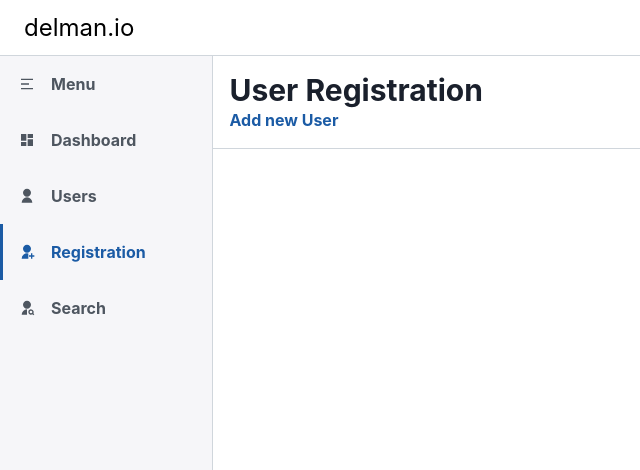
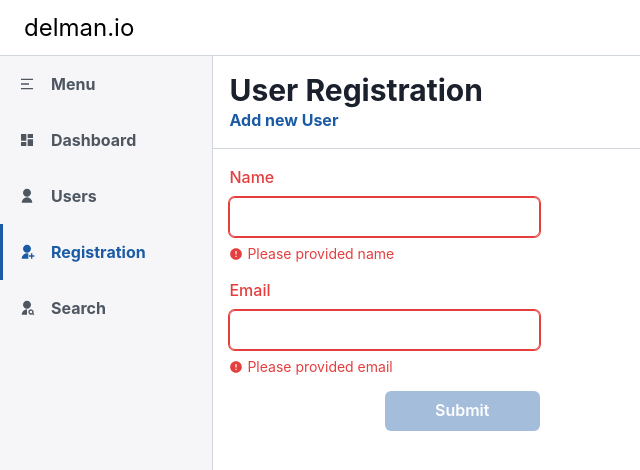
Before and after one commit to ar1fbudiman/sales-app, a Next.js app: page /registration in a window 1280 px wide. Shown: the top 470 px of the page, without its empty margins (0-640 px from the left). Built offline with nearby package versions, Linux system fonts and the light colour scheme.

Commit message:
done add user, validation form, toast

```diff
--- /dev/null
+++ b/components/MyToast.js
@@ -0,0 +1,11 @@
+import { Box } from "@chakra-ui/react";
+
+const MyToast = () => {
+  return (
+    <Box color="white" p={3} bg="blue.500">
+      Hello World
+    </Box>
+  );
+};
+
+export default MyToast;
--- a/package.json
+++ b/package.json
@@ -13,6 +13,8 @@
     "@chakra-ui/react": "^2.2.1",
     "@emotion/react": "^11",
     "@emotion/styled": "^11",
+    "@redux-devtools/extension": "^3.2.2",
+    "axios": "^0.27.2",
     "framer-motion": "^6",
     "next": "12.1.6",
     "react": "18.1.0",
@@ -21,7 +23,8 @@
     "react-query": "^3.39.1",
     "react-redux": "^8.0.2",
     "react-window": "^1.8.7",
-    "redux": "^4.2.0"
+    "redux": "^4.2.0",
+    "redux-thunk": "^2.4.1"
   },
   "devDependencies": {
     "eslint": "8.17.0",
--- a/pages/_app.js
+++ b/pages/_app.js
@@ -1,10 +1,15 @@
 import { ChakraProvider } from "@chakra-ui/react";
+import { useState } from "react";
+import { Provider } from "react-redux";
+import store from "../redux/store";
 
 function MyApp({ Component, pageProps }) {
   return (
-    <ChakraProvider>
-      <Component {...pageProps} />
-    </ChakraProvider>
+    <Provider store={store}>
+      <ChakraProvider>
+        <Component {...pageProps} />
+      </ChakraProvider>
+    </Provider>
   );
 }
 
--- a/pages/registration.js
+++ b/pages/registration.js
@@ -1,12 +1,124 @@
+import {
+  Button,
+  Flex,
+  FormControl,
+  FormErrorMessage,
+  FormHelperText,
+  FormLabel,
+  Icon,
+  Input,
+  useToast,
+} from "@chakra-ui/react";
+import { useRouter } from "next/router";
+import { useEffect, useState } from "react";
+import { RiErrorWarningFill, RiInformationFill } from "react-icons/ri";
+import { useDispatch, useSelector } from "react-redux";
 import MainLayout from "../components/MainLayout";
+import MyToast from "../components/MyToast";
+import {
+  actionCreate,
+  actionReset,
+} from "../redux/actions/registration.action";
 
 const Registration = () => {
+  const dispatch = useDispatch();
+  const { registrationSuccess, registrationFailed, registrationLoading } =
+    useSelector((state) => state.registration);
+  const toast = useToast();
+  const router = useRouter();
+  const [name, setName] = useState("");
+  const [email, setEmail] = useState("");
+  useEffect(() => {
+    if (registrationSuccess) {
+      toast({
+        title: `User created`,
+        variant: "left-accent",
+        status: "success",
+        isClosable: true,
+        position: "top-right",
+      });
+      router.push("/users");
+    }
+
+    if (registrationFailed) {
+      toast({
+        title: `Email already exists`,
+        variant: "left-accent",
+        status: "error",
+        isClosable: true,
+        position: "top-right",
+      });
+    }
+
+    return () => dispatch(actionReset());
+  }, [dispatch, router, toast, registrationFailed, registrationSuccess]);
+
+  const regex = /^[^\s@]+@[^\s@]+\.[^\s@]{2,}$/i;
+  const isErrorName = name === "";
+  const isErrorEmail = !regex.test(email);
+
+  const handleSubmit = () => {
+    const data = {
+      name: name,
+      email: email,
+    };
+    dispatch(actionCreate(data));
+  };
   return (
     <MainLayout
       active="registration"
       title="User Registration"
       desc="Add new User"
-    ></MainLayout>
+    >
+      <Flex flexDirection={"column"} width={"30%"}>
+        <FormControl isInvalid={isErrorName}>
+          <FormLabel htmlFor="name" color={isErrorName ? "#E53E3E" : "#000"}>
+            Name
+          </FormLabel>
+          <Input
+            id="name"
+            type="text"
+            value={name}
+            onChange={(e) => setName(e.target.value)}
+          />
+          {isErrorName ? (
+            <FormErrorMessage>
+              <Icon as={RiErrorWarningFill} color="currentcolor" /> &nbsp;Please
+              provided name
+            </FormErrorMessage>
+          ) : null}
+        </FormControl>
+        <FormControl isInvalid={isErrorEmail} marginTop={4}>
+          <FormLabel htmlFor="email" color={isErrorEmail ? "#E53E3E" : "#000"}>
+            Email
+          </FormLabel>
+          <Input
+            id="email"
+            type="email"
+            value={email}
+            onChange={(e) => setEmail(e.target.value)}
+          />
+          {isErrorEmail ? (
+            <FormErrorMessage>
+              <Icon as={RiErrorWarningFill} color="currentcolor" /> &nbsp;Please
+              provided email
+            </FormErrorMessage>
+          ) : null}
+        </FormControl>
+        <Button
+          alignSelf={"flex-end"}
+          width={"50%"}
+          marginTop={4}
+          colorScheme="teal"
+          size="md"
+          background={"#1B5BA5"}
+          isDisabled={isErrorEmail || isErrorName}
+          onClick={() => handleSubmit()}
+        >
+          Submit
+        </Button>
+      </Flex>
+    </MainLayout>
   );
 };
 
--- /dev/null
+++ b/redux/actions/registration.action.js
@@ -0,0 +1,30 @@
+import api from "../../utils/api";
+
+export const REGISTRATION_LOADING = "REGISTRATION_LOADING";
+export const REGISTRATION_SUCCESS = "REGISTRATION_SUCCESS";
+export const REGISTRATION_FAILED = "REGISTRATION_FAILED";
+export const REGISTRATION_RESET_STATE = "REGISTRATION_RESET_STATE";
+
+export function actionCreate(data) {
+  return async (dispatch, getState) => {
+    await dispatch({ type: REGISTRATION_LOADING, payload: true });
+    await api
+      .post("/users", data)
+      .then((response) => {
+        if (response.status === 200) {
+          dispatch({ type: REGISTRATION_SUCCESS, payload: true });
+        } else {
+          dispatch({ type: REGISTRATION_FAILED, payload: true });
+        }
+      })
+      .catch(function (error) {
+        dispatch({ type: REGISTRATION_FAILED, payload: true });
+      });
+  };
+}
+
+export function actionReset() {
+  return async (dispatch, getState) => {
+    await dispatch({ type: REGISTRATION_RESET_STATE });
+  };
+}
--- /dev/null
+++ b/redux/reducers/registration.reducer.js
@@ -0,0 +1,39 @@
+import * as Action from "../actions/registration.action";
+
+const INITIAL_VALUE = {
+  registrationSuccess: false,
+  registrationFailed: false,
+  registrationLoading: false,
+};
+
+const registrationReducer = (state = INITIAL_VALUE, action) => {
+  switch (action.type) {
+    case Action.REGISTRATION_SUCCESS:
+      return {
+        ...state,
+        registrationSuccess: action.payload,
+        registrationLoading: false,
+      };
+    case Action.REGISTRATION_FAILED:
+      return {
+        ...state,
+        registrationFailed: action.payload,
+        registrationLoading: false,
+      };
+    case Action.REGISTRATION_LOADING:
+      return {
+        ...state,
+        registrationLoading: action.payload,
+        registrationSuccess: false,
+        registrationFailed: false,
+      };
+    case Action.REGISTRATION_RESET_STATE:
+      return {
+        ...INITIAL_VALUE,
+      };
+    default:
+      return { state };
+  }
+};
+
+export default registrationReducer;
--- /dev/null
+++ b/redux/rootReducer.js
@@ -0,0 +1,8 @@
+import registrationReducer from "./reducers/registration.reducer";
+import { combineReducers } from "redux";
+
+const rootReducer = combineReducers({
+  registration: registrationReducer,
+});
+
+export default rootReducer;
--- /dev/null
+++ b/redux/store.js
@@ -0,0 +1,10 @@
+import { createStore, applyMiddleware } from "redux";
+import thunk from "redux-thunk";
+import { composeWithDevTools } from "@redux-devtools/extension";
+import rootReducer, { composerEnhancer } from "./rootReducer";
+
+const store = createStore(
+  rootReducer,
+  composeWithDevTools(applyMiddleware(thunk))
+);
+export default store;
--- /dev/null
+++ b/utils/api.js
@@ -0,0 +1,8 @@
+import axios from "axios";
+
+const api = axios.create({
+  baseURL: "https://delman-fe-api.fly.dev",
+  timeout: 60000,
+});
+
+export default api;
```
Also changed, not shown: 1 other file (tests, documents, lock files or other folders).
